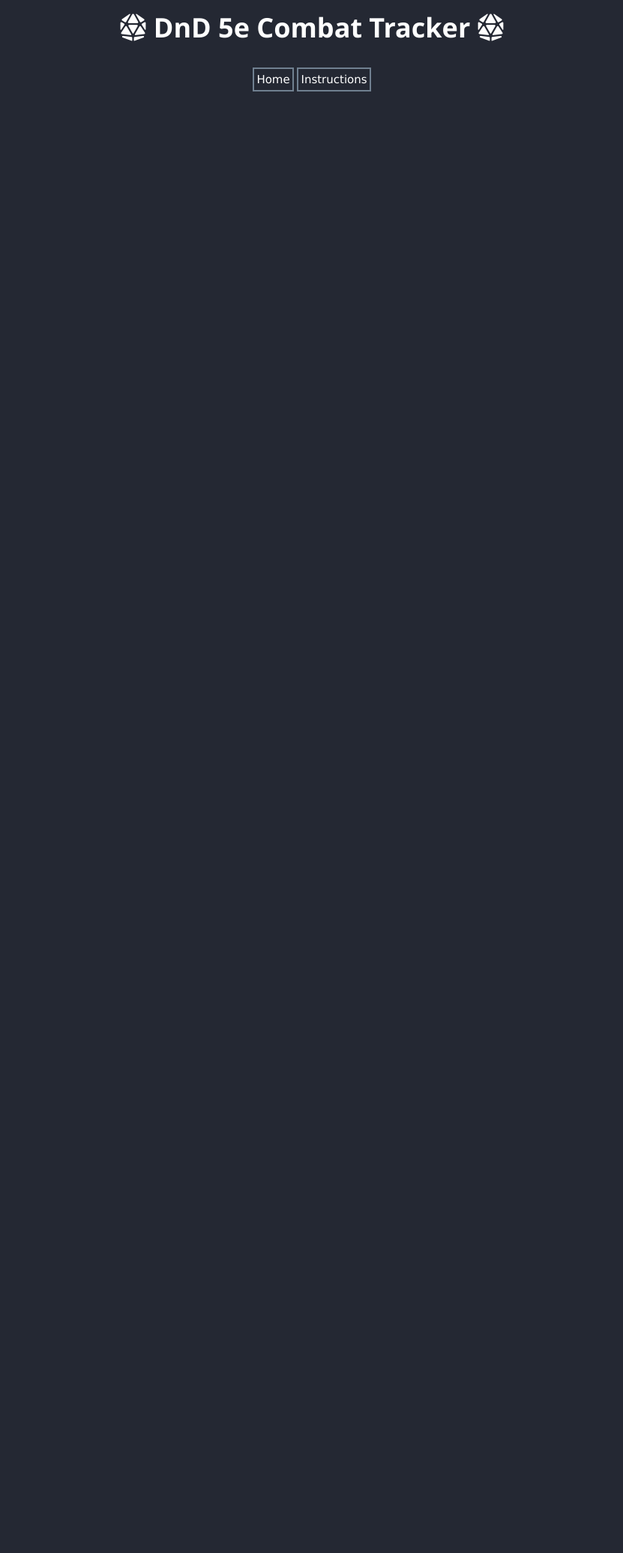
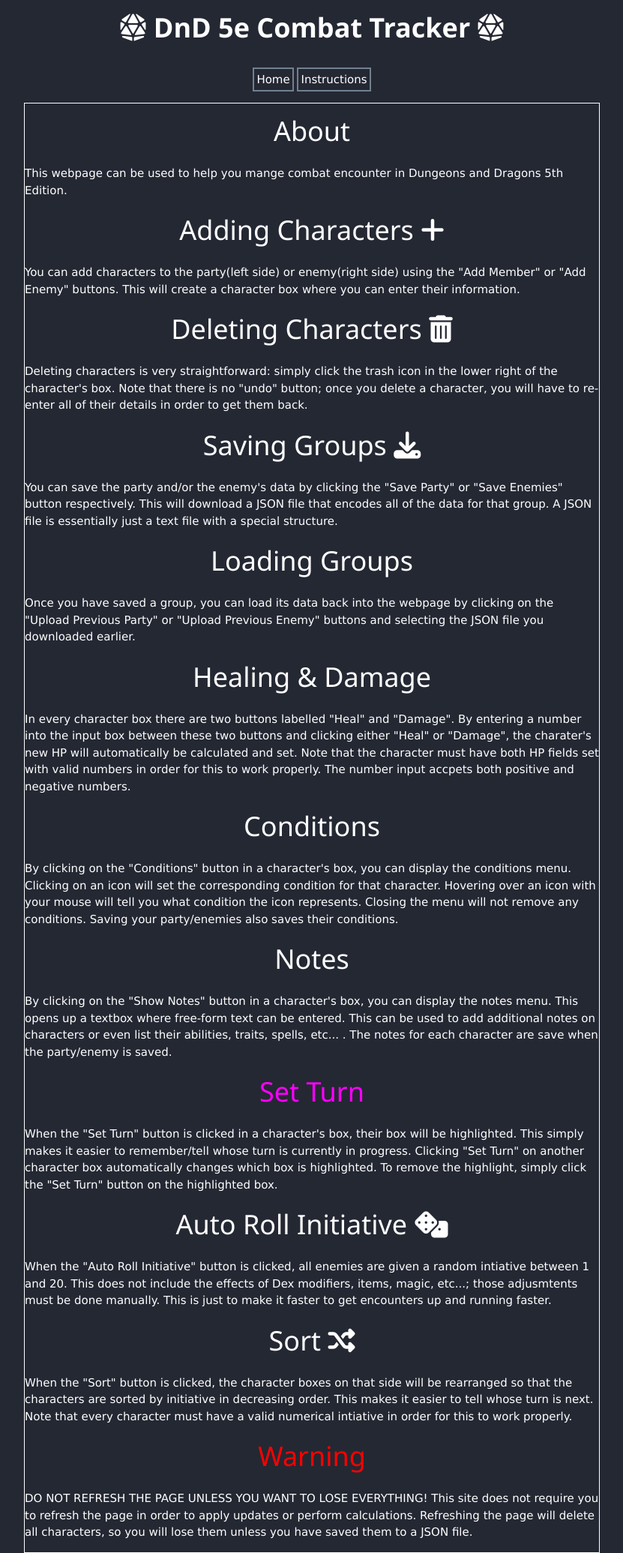
Before and after one commit to gregt114/DnD-5e-Combat-Tracker, a Flask app: template templates/instructions.html in a window 1280 px wide. Shown: the whole page at 75% size, without its empty margins (224-1055 px from the left). Before the commit the page ends 122 px from the top, so only its background shows below. Run offline with Flask 2, Linux system fonts and the light colour scheme; the template is opened without the code that fills it, so the values that code supplies are empty; some libraries are stand-ins or nearby versions.

Commit message:
added instructions

```diff
--- a/templates/instructions.html
+++ b/templates/instructions.html
@@ -30,7 +30,106 @@
         <a class="w3-button top-button" href="./instructions.html">Instructions</a>
     </p>
 
+    <div class="content w3-center">
+        <h1>About</h1>
+        <p>
+            This webpage can be used to help you mange combat encounter in Dungeons and Dragons 5th Edition.
+        </p>
+
+        <h1>Adding Characters <i class="fa fa-plus"></i></h1>
+        <p>
+            You can add characters to the party(left side) or enemy(right side) using the "Add Member" or "Add Enemy"
+            buttons. This will create a character box where you can enter their information.
+        </p>
+
+        <h1>Deleting Characters <i class="fa-solid fa-trash-can"></i></h1>
+        <p>
+            Deleting characters is very straightforward: simply click the trash icon in the lower right of the
+            character's box. Note that there is no "undo" button; once you delete a character, you will have to re-enter
+            all of their details in order to get them back.
+        </p>
+
+        <h1>Saving Groups <i class="fa-solid fa-download"></i></h1>
+        <p>
+            You can save the party and/or the enemy's data by clicking the "Save Party" or "Save Enemies" button
+            respectively. This will download a JSON file that encodes all of the data for that group. A JSON file
+            is essentially just a text file with a special structure.
+        </p>
+
+        <h1>Loading Groups</h1>
+        <p>
+            Once you have saved a group, you can load its data back into the webpage by clicking on the "Upload Previous
+            Party" or "Upload Previous Enemy" buttons and selecting the JSON file you downloaded earlier.
+        </p>
+
+        <h1>Healing & Damage</h1>
+        <p>
+            In every character box there are two buttons labelled "Heal" and "Damage". By entering a number into the
+            input box between these two buttons and clicking either "Heal" or "Damage", the charater's new HP will
+            automatically be calculated and set. Note that the character must have both HP fields set with valid numbers
+            in order for this to work properly. The number input accpets both positive and negative numbers.
+        </p>
+
+        <h1>Conditions</h1>
+        <p>
+            By clicking on the "Conditions" button in a character's box, you can display the conditions menu.
+            Clicking on an icon will set the corresponding condition for that character. Hovering over an icon
+            with your mouse will tell you what condition the icon represents. Closing the menu will not
+            remove any conditions. Saving your party/enemies also saves their conditions.
+        </p>
+
+        <h1>Notes</h1>
+        <p>
+            By clicking on the "Show Notes" button in a character's box, you can display the notes menu.
+            This opens up a textbox where free-form text can be entered. This can be used to add additional
+            notes on characters or even list their abilities, traits, spells, etc... . The notes for each character
+            are save when the party/enemy is saved.
+        </p>
+
+        <h1 style="color: magenta">Set Turn</h1>
+        <p>
+            When the "Set Turn" button is clicked in a character's box, their box will be highlighted.
+            This simply makes it easier to remember/tell whose turn is currently in progress. Clicking "Set Turn"
+            on another character box automatically changes which box is highlighted. To remove the highlight,
+            simply click the "Set Turn" button on the highlighted box.
+        </p>
+
+        <h1>Auto Roll Initiative <i class="fa-solid fa-dice"></i></h1>
+        <p>
+            When the "Auto Roll Initiative" button is clicked, all enemies are given a random intiative between
+            1 and 20. This does not include the effects of Dex modifiers, items, magic, etc...; those
+            adjusmtents
+            must be done manually. This is just to make it faster to get encounters up and running faster.
+        </p>
+
+        <h1>Sort <i class="fa-solid fa-shuffle"></i></h1>
+        <p>
+            When the "Sort" button is clicked, the character boxes on that side will be rearranged so that
+            the characters are sorted by initiative in decreasing order. This makes it easier to tell whose
+            turn is next. Note that every character must have a valid numerical intiative in order for this to
+            work properly.
+        </p>
+
+
+        <h1 style="color: red">Warning</h1>
+        <p>
+            DO NOT REFRESH THE PAGE UNLESS YOU WANT TO LOSE EVERYTHING! This site does not require you to
+            refresh the page in order to apply updates or perform calculations. Refreshing the page will
+            delete all characters, so you will lose them unless you have saved them to a JSON file.
+        </p>
+    </div>
 </body>
 
+<style>
+    .content {
+        width: 60%;
+        border: 1px solid white;
+        margin-left: 20%;
+    }
+
+    p {
+        text-align: left;
+    }
+</style>
 
 </html>
```
